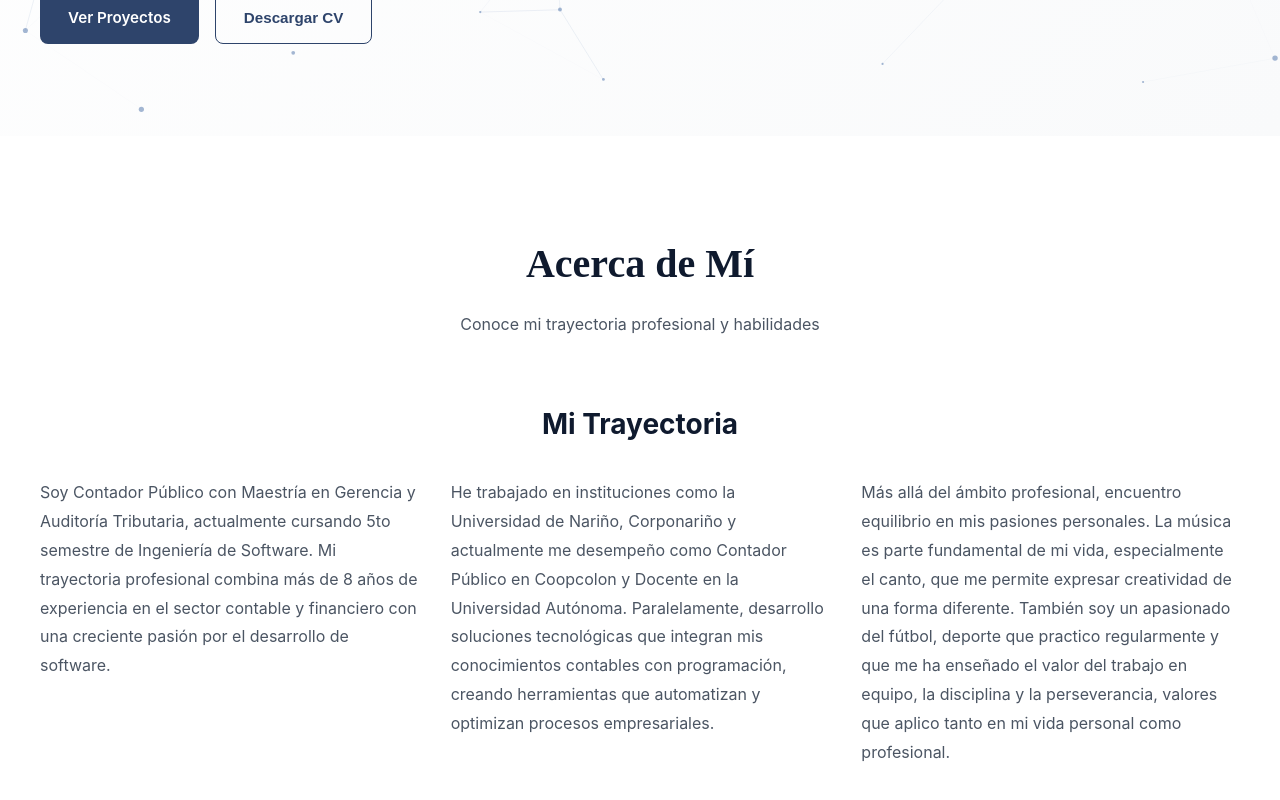
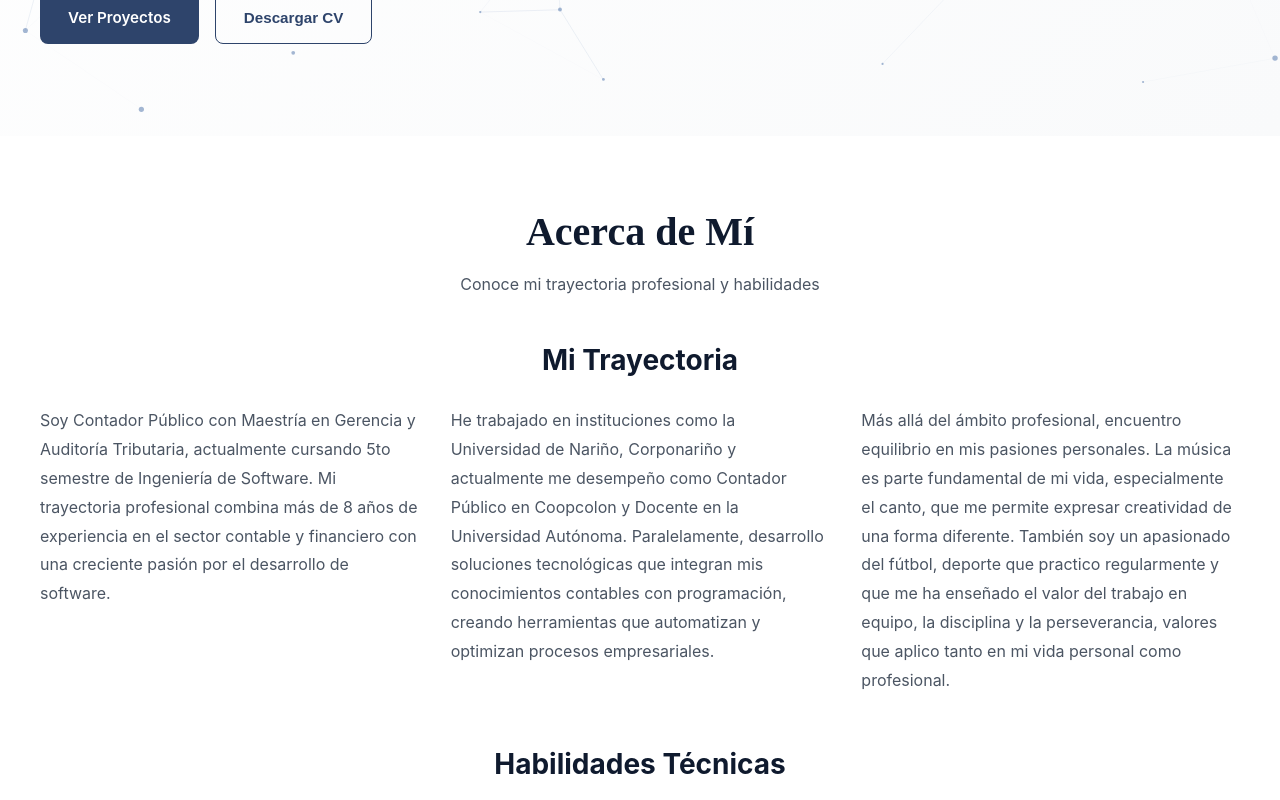
Before and after one commit to fernandorosero91/portafolio, a Next.js app: page / in a window 1280 px wide. Shown: the part 740-1540 px from the top of the page. Built offline with nearby package versions, Linux system fonts and the light colour scheme.

Commit message:
cambio espacio y margenes en titulos de secciones

```diff
--- a/app/globals.css
+++ b/app/globals.css
@@ -701,7 +701,7 @@ html.light-mode .avatar-placeholder {
 
 /* About Section - Nuevo Layout Profesional */
 .about {
-  padding: 6rem 2rem;
+  padding: 4rem 2rem;
   background-color: var(--bg-dark);
 }
 
@@ -716,13 +716,13 @@ html.light-mode .about {
 
 .section-header {
   text-align: center;
-  margin-bottom: 4rem;
+  margin-bottom: 2.5rem;
 }
 
 .section-title {
   font-size: 2.5rem;
   font-weight: 700;
-  margin-bottom: 1rem;
+  margin-bottom: 0.5rem;
   font-family: 'Cormorant Garamond', serif;
   color: var(--text-primary);
 }
@@ -734,6 +734,7 @@ html.light-mode .section-title {
 .section-subtitle {
   font-size: 1rem;
   color: var(--text-tertiary);
+  margin-bottom: 0;
 }
 
 html.light-mode .section-subtitle {
@@ -742,12 +743,12 @@ html.light-mode .section-subtitle {
 
 /* Biografía - Ancho completo */
 .about-intro {
-  margin-bottom: 4rem;
+  margin-bottom: 3rem;
 }
 
 .about-intro h3 {
   font-size: 1.75rem;
-  margin-bottom: 2rem;
+  margin-bottom: 1.5rem;
   color: var(--text-primary);
   text-align: center;
   font-weight: 700;
@@ -761,7 +762,7 @@ html.light-mode .about-intro h3 {
   display: grid;
   grid-template-columns: repeat(auto-fit, minmax(300px, 1fr));
   gap: 2rem;
-  margin-bottom: 2rem;
+  margin-bottom: 0;
 }
 
 .about-text {
@@ -781,7 +782,7 @@ html.light-mode .about-text {
 
 .skills-main-title {
   font-size: 1.75rem;
-  margin-bottom: 3rem;
+  margin-bottom: 2rem;
   color: var(--text-primary);
   text-align: center;
   font-weight: 700;
@@ -962,7 +963,7 @@ html.light-mode .skill-tag:hover {
 
 /* Projects Section */
 .projects {
-  padding: 6rem 2rem;
+  padding: 4rem 2rem;
   background-color: var(--bg-card);
 }
 
@@ -1040,7 +1041,7 @@ html.light-mode .project-icon svg {
 
 /* Testimonials Section */
 .testimonials {
-  padding: 6rem 2rem;
+  padding: 4rem 2rem;
   background-color: var(--bg-card);
 }
 
@@ -1187,7 +1188,7 @@ html.light-mode .testimonial-author-name {
 
 /* Experience Section */
 .experience {
-  padding: 6rem 2rem;
+  padding: 4rem 2rem;
   background-color: var(--bg-dark);
 }
 
@@ -1394,7 +1395,7 @@ html.light-mode .timeline-description {
 
 /* Contact Section */
 .contact {
-  padding: 6rem 2rem;
+  padding: 4rem 2rem;
   background: linear-gradient(135deg, #0A0E1A 0%, #141B2D 100%);
 }
 
```
